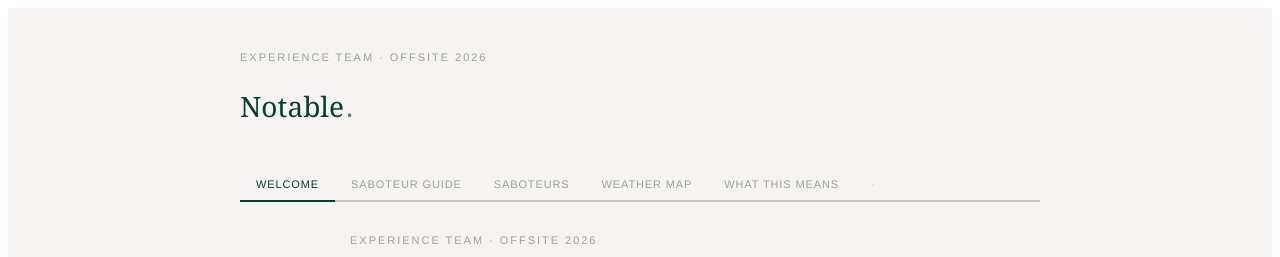
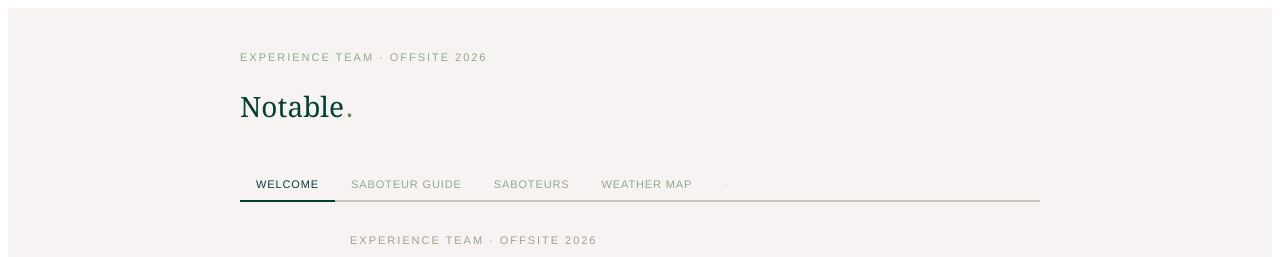
Before and after one commit to alexsiscoding/exp-team-offsite, a React (Vite) app: page / in a window 1280 px wide. Shown: the top 257 px of the page. Built offline with nearby package versions, Linux system fonts and the light colour scheme.

Commit message:
Update App.jsx

```diff
--- a/src/App.jsx
+++ b/src/App.jsx
@@ -94,7 +94,6 @@ function TabBar({active,set,weatherCount,sabCount}){
     {id:"guide",label:"Saboteur Guide"},
     {id:"saboteurs",label:"Saboteurs",badge:sabCount>0?`${sabCount}/${MEMBERS.length}`:null},
     {id:"weather",label:"Weather Map",badge:weatherCount>0?`${weatherCount}/${MEMBERS.length}`:null},
-    {id:"meaning",label:"What This Means"},
     {id:"facilitator",label:"·",title:"Facilitator"},
   ];
   return(
```
